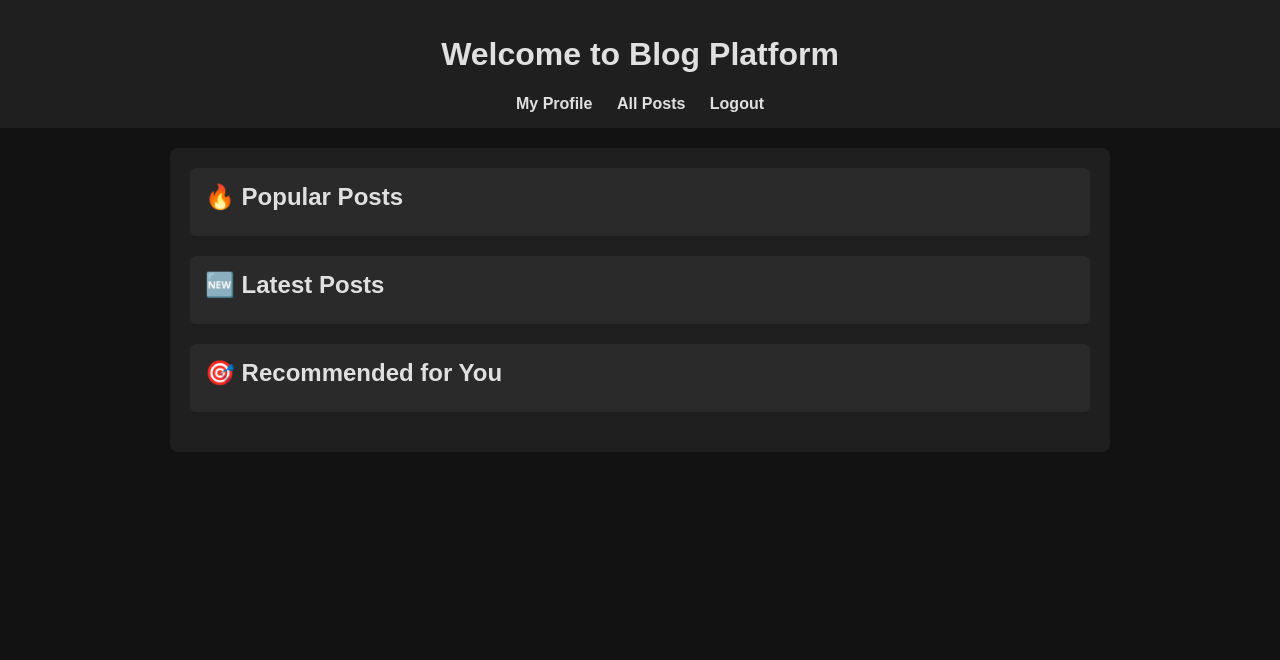
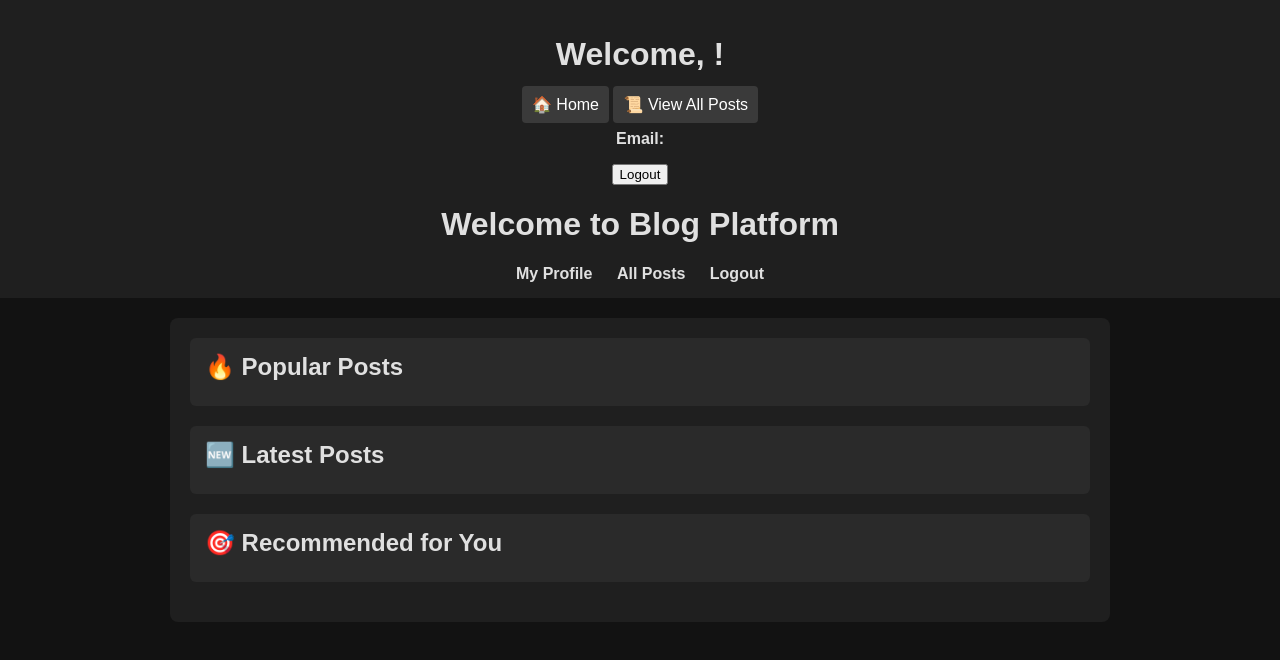
Before and after one commit to buytheaway/BackEnd-Project, a website: page frontend/html/home.html in a window 1280 px wide. Drawn offline with Linux system fonts and the light colour scheme; no server answers.

Commit message:
add button

```diff
--- a/frontend/css/home.css
+++ b/frontend/css/home.css
@@ -4,6 +4,23 @@ body {
     background-color: #121212;
     color: #E0E0E0;
 }
+
+.button {
+    padding: 10px;
+    background-color: #3A3A3A;
+    color: #FFFFFF;
+    font-size: 16px;
+    border: none;
+    border-radius: 4px;
+    cursor: pointer;
+    transition: background-color 0.3s;
+    text-decoration: none;
+}
+
+.button:hover {
+    background-color: #505050;
+}
+
 
 header {
     background-color: #1F1F1F;
--- a/frontend/css/login.css
+++ b/frontend/css/login.css
@@ -6,6 +6,23 @@ body {
     color: #E0E0E0; /* Светло-серый текст */
     line-height: 1.6;
 }
+
+.button {
+    padding: 10px;
+    background-color: #3A3A3A;
+    color: #FFFFFF;
+    font-size: 16px;
+    border: none;
+    border-radius: 4px;
+    cursor: pointer;
+    transition: background-color 0.3s;
+    text-decoration: none;
+}
+
+.button:hover {
+    background-color: #505050;
+}
+
 
 header {
     background-color: #1F1F1F; /* Чёрный фон для шапки */
--- a/frontend/css/profile.css
+++ b/frontend/css/profile.css
@@ -147,6 +147,23 @@ button:hover {
     border-radius: 5px;
 }
 
+.button {
+    padding: 10px;
+    background-color: #3A3A3A;
+    color: #FFFFFF;
+    font-size: 16px;
+    border: none;
+    border-radius: 4px;
+    cursor: pointer;
+    transition: background-color 0.3s;
+    text-decoration: none;
+}
+
+.button:hover {
+    background-color: #505050;
+}
+
+
 .post button {
     margin: 5px;
     padding: 5px 10px;
--- a/frontend/css/reg.css
+++ b/frontend/css/reg.css
@@ -96,6 +96,23 @@ form button {
     transition: background-color 0.3s;
 }
 
+.button {
+    padding: 10px;
+    background-color: #3A3A3A;
+    color: #FFFFFF;
+    font-size: 16px;
+    border: none;
+    border-radius: 4px;
+    cursor: pointer;
+    transition: background-color 0.3s;
+    text-decoration: none;
+}
+
+.button:hover {
+    background-color: #505050;
+}
+
+
 form button:hover {
     background-color: #505050;
 }
--- a/frontend/css/syle.css
+++ b/frontend/css/syle.css
@@ -6,6 +6,23 @@ body {
     color: #E0E0E0; /* Светло-серый текст */
     line-height: 1.6;
 }
+
+.button {
+    padding: 10px;
+    background-color: #3A3A3A;
+    color: #FFFFFF;
+    font-size: 16px;
+    border: none;
+    border-radius: 4px;
+    cursor: pointer;
+    transition: background-color 0.3s;
+    text-decoration: none;
+}
+
+.button:hover {
+    background-color: #505050;
+}
+
 
 header {
     background-color: #1F1F1F; /* Чёрный фон для шапки */
--- a/frontend/html/home.html
+++ b/frontend/html/home.html
@@ -10,6 +10,11 @@
 <body>
 
     <header>
+        <h1>Welcome, <span id="username"></span>!</h1>
+    <a href="/home.html" class="button">🏠 Home</a>
+    <a href="/all-posts" class="button">📜 View All Posts</a>
+    <p><strong>Email:</strong> <span id="email"></span></p>
+    <button onclick="logoutUser()">Logout</button>
         <h1>Welcome to Blog Platform</h1>
         <nav>
             <a href="/profile">My Profile</a>
```
Also changed, not shown: frontend/html/all-posts.html (+5 -0 lines), frontend/html/index.html (+5 -0 lines), frontend/html/login.html (+8 -0 lines), frontend/html/prof.html (+5 -0 lines), frontend/html/profile.html (+5 -0 lines).
